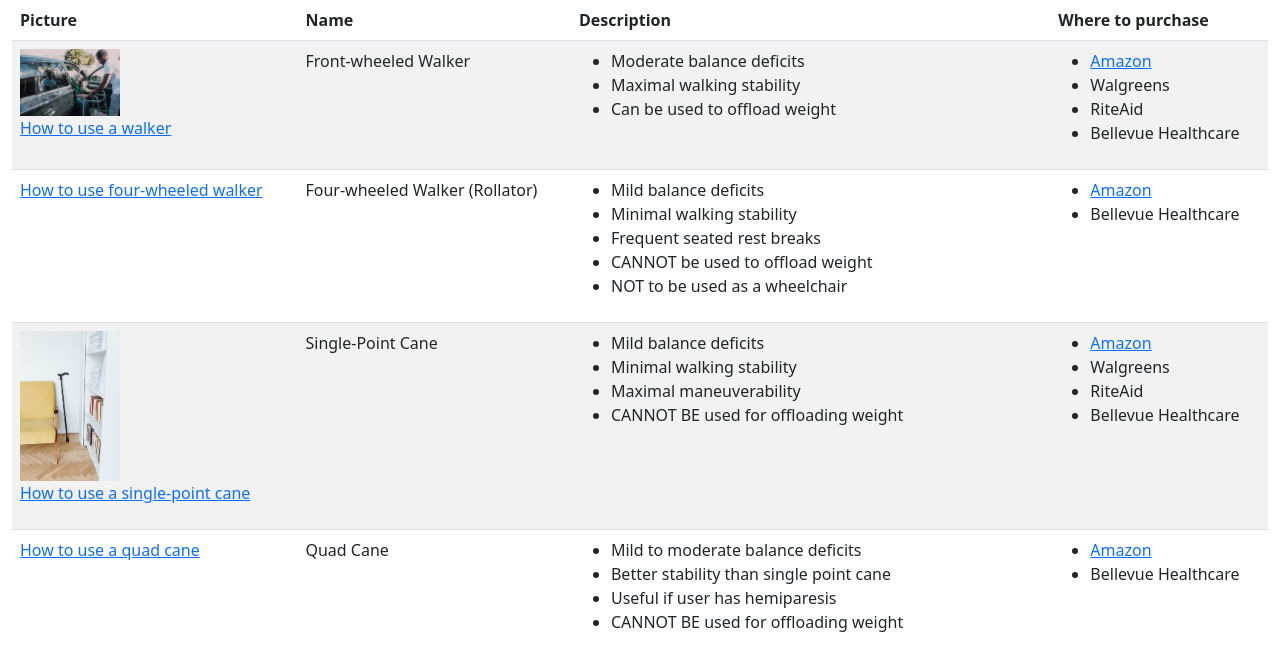
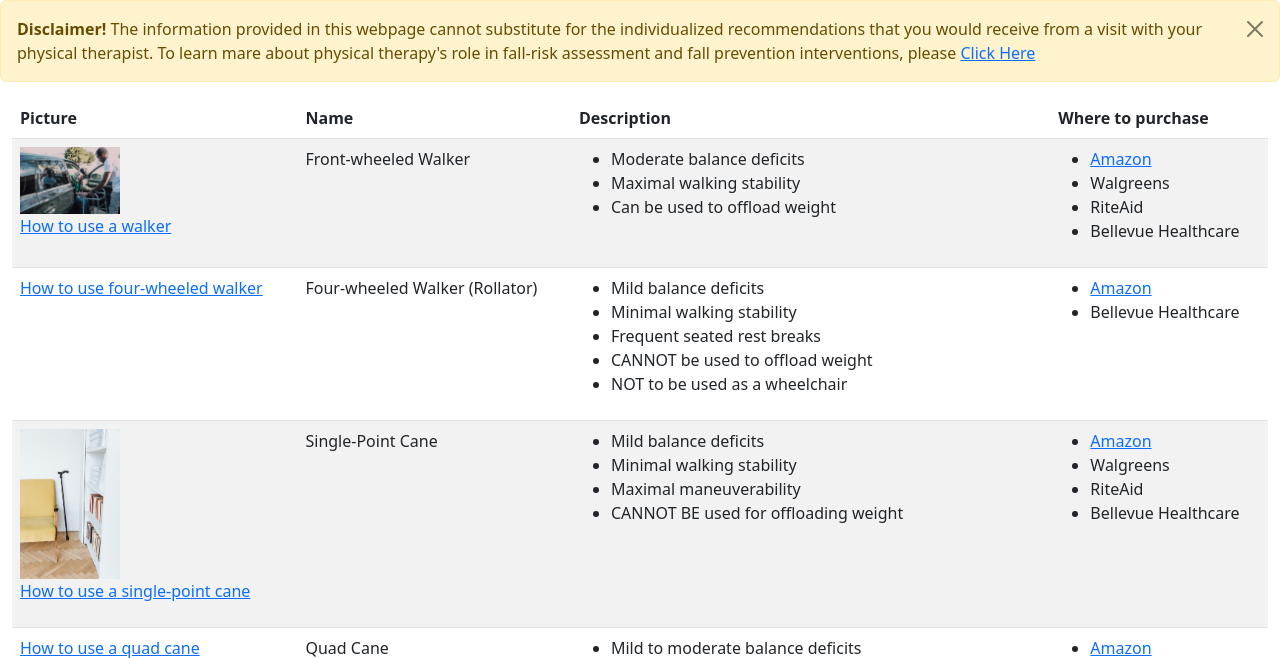
Before and after one commit to jlgregg1/dme_project, a Flask app: page /learn in a window 1280 px wide. Shown: the part 56-714 px from the top of the page. Run offline with Flask 2, Linux system fonts and the light colour scheme.

Commit message:
added js and css files

```diff
--- a/flask_app/templates/learn.html
+++ b/flask_app/templates/learn.html
@@ -35,6 +35,10 @@
             </div>
         </div>
     </nav>
+    <div class="alert alert-warning alert-dismissible fade show" role="alert">
+        <strong>Disclaimer!</strong> The information provided in this webpage cannot substitute for the individualized recommendations that you would receive from a visit with your physical therapist. To learn mare about physical therapy's role in fall-risk assessment and fall prevention interventions, please <a href="#">Click Here</a>
+        <button type="button" class="btn-close" data-bs-dismiss="alert" aria-label="Close"></button>
+    </div>
     <div class="container-fluid">
         <div class="row">
             <div class="col-12">
@@ -156,6 +160,7 @@
             </div>
         </div>
     </div>
-    <script src="https://cdn.jsdelivr.net/npm/bootstrap@5.2.0-beta1/dist/js/bootstrap.bundle.min.js" integrity="sha384-pprn3073KE6tl6bjs2QrFaJGz5/SUsLqktiwsUTF55Jfv3qYSDhgCecCxMW52nD2" crossorigin="anonymous"></script>
+<link rel="stylesheet" href="static/css/style.css">
+<script src="https://cdn.jsdelivr.net/npm/bootstrap@5.2.0-beta1/dist/js/bootstrap.bundle.min.js" integrity="sha384-pprn3073KE6tl6bjs2QrFaJGz5/SUsLqktiwsUTF55Jfv3qYSDhgCecCxMW52nD2" crossorigin="anonymous"></script>
 </body>
 </html>
```
Also changed, not shown: flask_app/static/css/style.css (added), flask_app/static/js/script.js (added).
